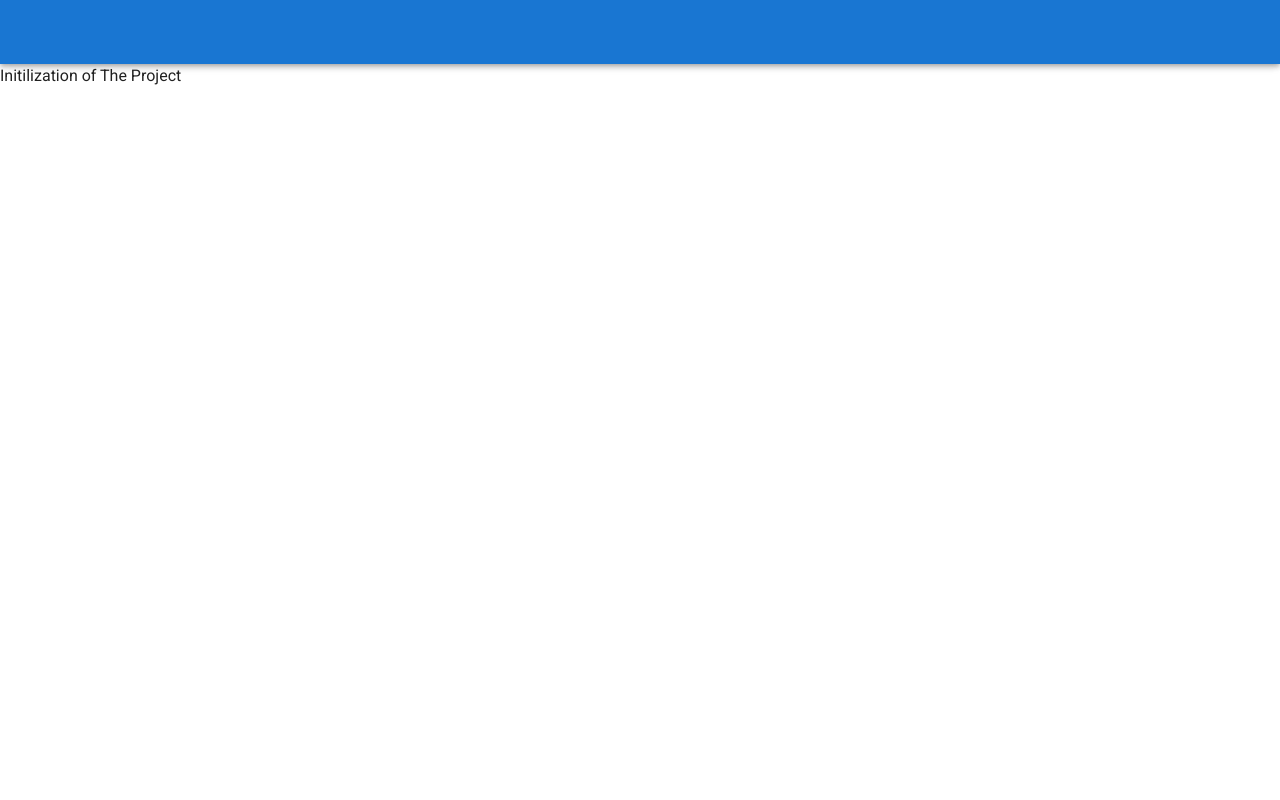
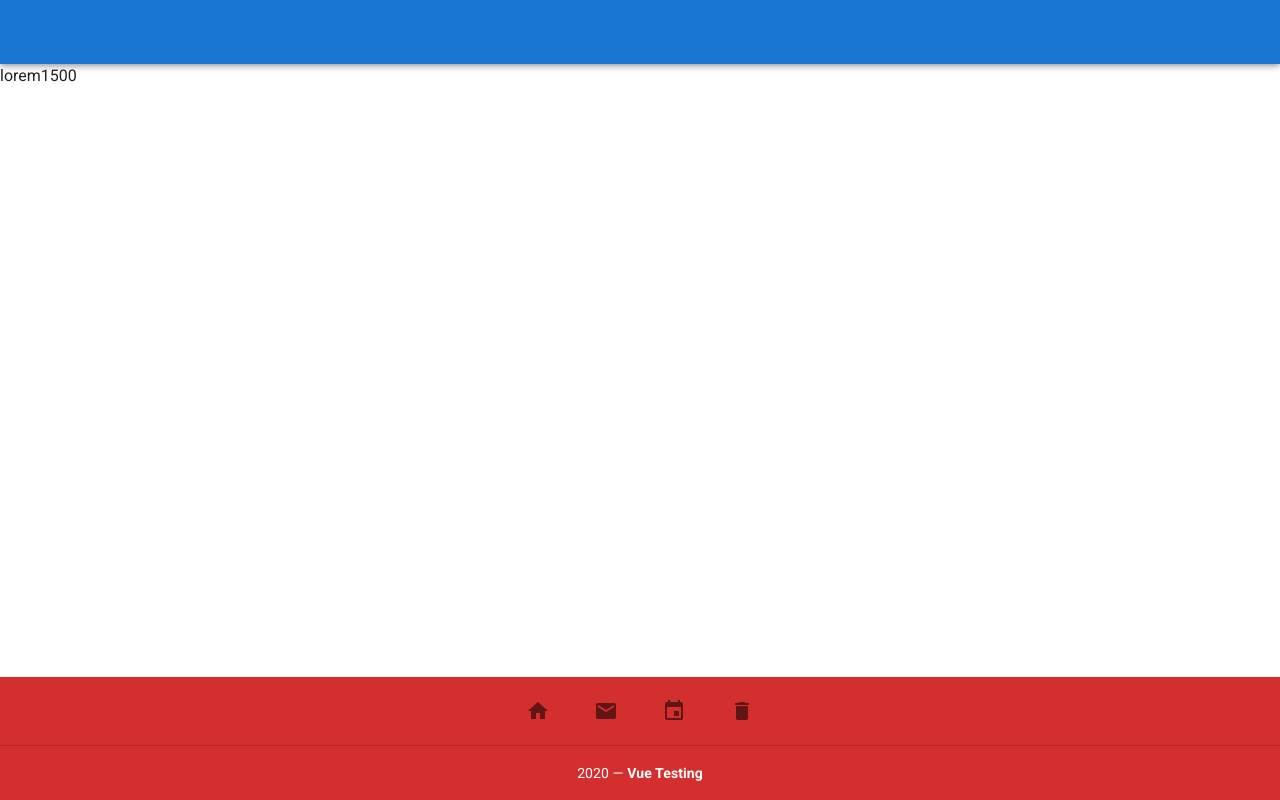
Before and after one commit to julianswift/Testing_Project, a Vue app: page / in a window 1280 px wide. Built offline with nearby package versions, Linux system fonts and the light colour scheme.

Commit message:
header footer creation

```diff
--- a/src/App.vue
+++ b/src/App.vue
@@ -1,25 +1,32 @@
 <template>
   <v-app>
-    <v-app-bar
-      app
-      color="primary"
-      dark
-    >
-    </v-app-bar>
+
+    <Header />
 
     <v-content>
-      Initilization of The Project
+
+      lorem1500
+
     </v-content>
 
+
+    <Footer />
   </v-app>
 </template>
 
 <script>
+import Header from '@/components/static/Header'
+import Footer from '@/components/static/Footer'
+
 
 export default {
   name: 'App',
+  components: {
+    Header,
+    Footer,
+  },
   data: () => ({
-    //
+
   }),
 };
 </script>
--- /dev/null
+++ b/src/components/static/Footer.vue
@@ -0,0 +1,48 @@
+<template>
+  <v-footer fixed padless>
+    <v-card flat tile width="100%" class="red darken-2 text-center">
+      <v-card-text>
+        <v-btn v-for="(link, key) in links" :key="key" class="mx-4" icon>
+          <v-icon size="24px">{{ link.icon }}</v-icon>
+        </v-btn>
+      </v-card-text>
+
+      <v-divider></v-divider>
+
+      <v-card-text class="white--text">
+        {{ new Date().getFullYear() }} — <strong>{{ projectName }}</strong>
+      </v-card-text>
+    </v-card>
+  </v-footer>
+</template>
+
+<script>
+export default {
+    // TODO: Add link paths after routing is done
+  data: () => ({
+    projectName: "Vue Testing",
+    links: [
+      {
+        icon: "mdi-home",
+        pathName: ""
+      },
+      {
+        icon: "mdi-email",
+        pathName: ""
+      },
+      {
+        icon: "mdi-calendar",
+        pathName: ""
+      },
+      {
+        icon: "mdi-delete",
+        pathName: ""
+      }
+    ]
+  })
+};
+</script>
+
+<style lang="css" scoped>
+
+</style>
--- /dev/null
+++ b/src/components/static/Header.vue
@@ -0,0 +1,22 @@
+<template>
+  <v-app-bar app color="primary" dark>
+    <v-toolbar-title v-if="title">{{ title }}</v-toolbar-title>
+
+    <v-spacer></v-spacer>
+
+    <div v-for="(button, key) in buttons" :key="key">
+      <v-btn>{{ button }}</v-btn>
+    </div>
+
+    <v-spacer></v-spacer>
+
+  </v-app-bar>
+</template>
+
+<script>
+export default {
+  props: ["buttons", "title"]
+};
+</script>
+
+<style lang="css" scoped></style>
```
Also changed, not shown: 1 other file (tests, documents, lock files or other folders).
